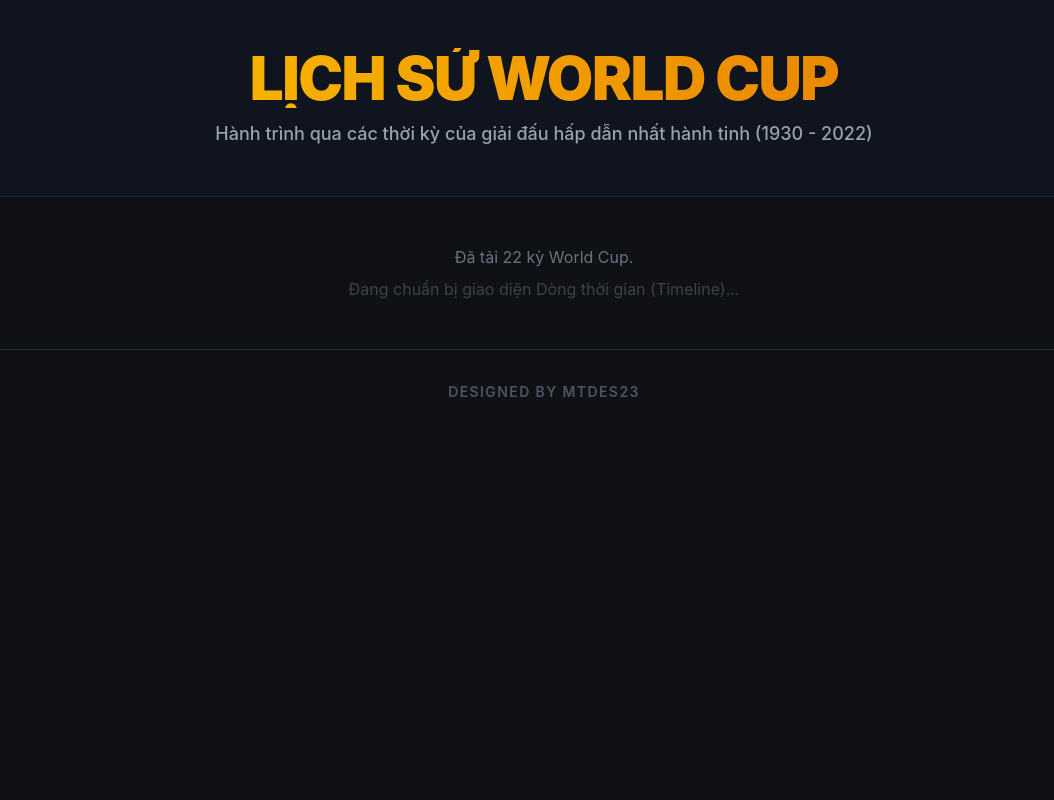
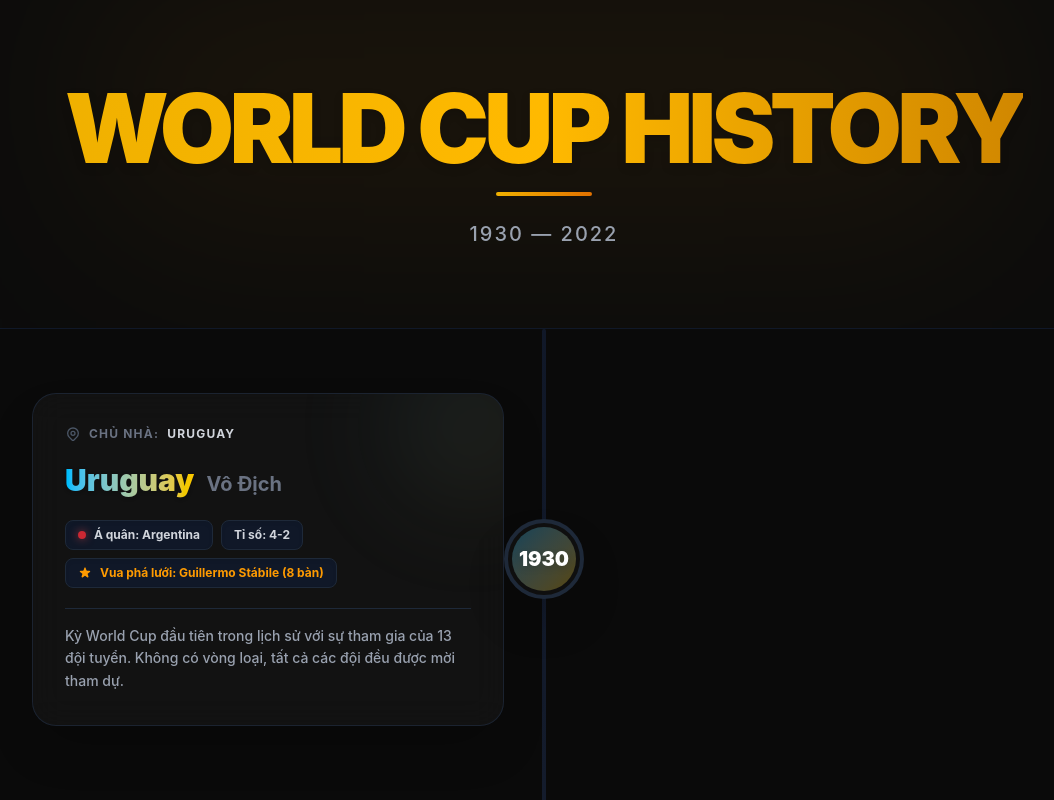
Before and after one commit to mtdes23/worldcup2026, a Vue app: page / in a window 1280 px wide. Shown: the top 800 px of the page, without its empty margins (96-1150 px from the left). Built offline with nearby package versions, Linux system fonts and the light colour scheme.

Commit message:
feat: implement Timeline component and beautiful layout

```diff
--- a/src/App.vue
+++ b/src/App.vue
@@ -1,32 +1,36 @@
 <script setup>
 import { ref } from 'vue'
 import historyData from './data/history.json'
+import TimelineList from './components/TimelineList.vue'
 
 const history = ref(historyData)
 </script>
 
 <template>
-  <div class="min-h-screen bg-[#0f1115] text-white font-sans selection:bg-emerald-500/30">
+  <div class="min-h-screen bg-[#0a0a0a] text-white font-sans selection:bg-amber-500/30 overflow-x-hidden">
     <!-- Hero Header -->
-    <header class="py-12 px-4 text-center border-b border-gray-800 bg-gray-900/50">
-      <h1 class="text-4xl md:text-6xl font-black text-transparent bg-clip-text bg-gradient-to-r from-yellow-400 to-amber-600 tracking-tight uppercase">
-        Lịch Sử World Cup
-      </h1>
-      <p class="text-gray-400 mt-3 font-medium text-lg max-w-2xl mx-auto">
-        Hành trình qua các thời kỳ của giải đấu hấp dẫn nhất hành tinh (1930 - 2022)
-      </p>
+    <header class="py-20 px-4 text-center border-b border-gray-900 bg-[#0c0c0c] relative overflow-hidden">
+      <!-- Decor Background -->
+      <div class="absolute top-0 left-1/2 transform -translate-x-1/2 w-full max-w-4xl h-full bg-gradient-to-b from-amber-500/10 to-transparent blur-[100px] pointer-events-none"></div>
+
+      <div class="relative z-10 flex flex-col items-center">
+        <h1 class="text-5xl md:text-7xl lg:text-8xl font-black text-transparent bg-clip-text bg-gradient-to-r from-yellow-500 via-amber-400 to-yellow-600 tracking-tighter uppercase drop-shadow-lg mb-4">
+          World Cup History
+        </h1>
+        <div class="h-1 w-24 bg-gradient-to-r from-yellow-500 to-amber-600 rounded-full mb-6"></div>
+        <p class="text-gray-400 font-medium text-lg md:text-xl tracking-widest uppercase">
+          1930 &mdash; 2022
+        </p>
+      </div>
     </header>
 
-    <!-- Content Placeholder -->
-    <main class="max-w-5xl mx-auto px-4 py-12">
-      <div class="text-center text-gray-500">
-        <p>Đã tải {{ history.length }} kỳ World Cup.</p>
-        <p class="mt-2 animate-pulse">Đang chuẩn bị giao diện Dòng thời gian (Timeline)...</p>
-      </div>
+    <!-- Content -->
+    <main class="w-full">
+      <TimelineList :history="history" />
     </main>
 
     <!-- Footer -->
-    <footer class="py-8 text-center text-gray-600 text-sm font-semibold uppercase tracking-widest border-t border-gray-800 mt-auto">
+    <footer class="py-12 text-center text-gray-500 text-xs font-bold uppercase tracking-widest border-t border-gray-900 bg-[#080808]">
       Designed by <a href="https://www.mtdes23.id.vn" target="_blank" class="hover:text-amber-500 transition-colors">mtdes23</a>
     </footer>
   </div>
@@ -34,6 +38,6 @@ const history = ref(historyData)
 
 <style>
 body {
-  background-color: #0f1115;
+  background-color: #0a0a0a;
 }
 </style>
--- /dev/null
+++ b/src/components/TimelineList.vue
@@ -0,0 +1,81 @@
+<template>
+  <div class="relative w-full max-w-6xl mx-auto py-16 px-4 sm:px-6">
+    <!-- Vertical Line -->
+    <div class="absolute left-10 sm:left-1/2 top-0 bottom-0 w-1 bg-gradient-to-b from-gray-900 via-gray-700 to-gray-900 transform sm:-translate-x-1/2 rounded-full"></div>
+
+    <div class="space-y-16 sm:space-y-24">
+      <div v-for="(item, index) in history" :key="item.year"
+           class="relative flex flex-col sm:flex-row items-start sm:items-center w-full group"
+           :class="index % 2 === 0 ? 'sm:flex-row-reverse' : ''">
+
+        <!-- Year Node (Center on Desktop, Left on Mobile) -->
+        <div class="absolute left-10 sm:left-1/2 w-16 h-16 sm:w-20 sm:h-20 bg-[#0f0f0f] border-4 border-gray-800 rounded-full flex items-center justify-center transform -translate-x-1/2 z-10 shadow-2xl transition-transform duration-500 group-hover:scale-110">
+          <!-- Inner glow ring -->
+          <div class="absolute inset-1 rounded-full opacity-30 group-hover:opacity-100 transition-opacity" :class="`bg-gradient-to-br ${item.color}`"></div>
+          <!-- Year Text -->
+          <span class="relative z-10 font-black text-white text-lg sm:text-xl drop-shadow-md">
+            {{ item.year }}
+          </span>
+        </div>
+
+        <!-- Spacer for alternating layout -->
+        <div class="hidden sm:block w-1/2 px-10"></div>
+
+        <!-- Content Card -->
+        <div class="w-full sm:w-1/2 pl-24 sm:pl-10 sm:pr-10 mt-2 sm:mt-0">
+          <div class="bg-[#141414]/80 backdrop-blur-lg border border-gray-800/80 rounded-3xl p-6 sm:p-8 shadow-2xl hover:bg-[#1a1a1a] transition-all duration-300 hover:-translate-y-2 relative overflow-hidden group-hover:border-gray-600">
+
+            <!-- Background glow inside card -->
+            <div class="absolute -top-12 -right-12 w-40 h-40 rounded-full blur-[60px] opacity-10 group-hover:opacity-20 transition-opacity pointer-events-none" :class="`bg-gradient-to-br ${item.color}`"></div>
+
+            <div class="relative z-10">
+              <!-- Header Info -->
+              <div class="flex items-center justify-between mb-5">
+                <div class="text-xs font-bold uppercase tracking-widest text-gray-500 flex items-center gap-2">
+                  <svg class="w-4 h-4 text-gray-600" fill="none" viewBox="0 0 24 24" stroke="currentColor"><path stroke-linecap="round" stroke-linejoin="round" stroke-width="2" d="M17.657 16.657L13.414 20.9a1.998 1.998 0 01-2.827 0l-4.244-4.243a8 8 0 1111.314 0z" /><path stroke-linecap="round" stroke-linejoin="round" stroke-width="2" d="M15 11a3 3 0 11-6 0 3 3 0 016 0z" /></svg>
+                  Chủ nhà: <span class="text-gray-300">{{ item.host }}</span>
+                </div>
+              </div>
+
+              <!-- Title -->
+              <h3 class="text-3xl font-black mb-1 flex flex-col sm:flex-row sm:items-baseline sm:gap-3 leading-tight">
+                <span class="text-transparent bg-clip-text drop-shadow-sm" :class="`bg-gradient-to-r ${item.color}`">{{ item.champion }}</span>
+                <span class="text-gray-500 text-xl font-bold mt-1 sm:mt-0">Vô Địch</span>
+              </h3>
+
+              <!-- Stats Badges -->
+              <div class="flex flex-wrap gap-2 my-5">
+                <span class="px-3 py-1.5 rounded-lg bg-gray-900 border border-gray-800 text-xs font-bold text-gray-300 flex items-center gap-2 shadow-inner">
+                  <div class="w-2 h-2 rounded-full bg-red-500/80 shadow-[0_0_8px_rgba(239,68,68,0.6)]"></div>
+                  Á quân: {{ item.runnerUp }}
+                </span>
+                <span class="px-3 py-1.5 rounded-lg bg-gray-900 border border-gray-800 text-xs font-bold text-gray-300 flex items-center shadow-inner">
+                  Tỉ số: {{ item.score }}
+                </span>
+                <span class="px-3 py-1.5 rounded-lg bg-gray-900 border border-gray-800 text-xs font-bold text-amber-500 flex items-center gap-2 shadow-inner w-full sm:w-auto">
+                  <svg class="w-3.5 h-3.5" fill="currentColor" viewBox="0 0 20 20"><path d="M9.049 2.927c.3-.921 1.603-.921 1.902 0l1.07 3.292a1 1 0 00.95.69h3.462c.969 0 1.371 1.24.588 1.81l-2.8 2.034a1 1 0 00-.364 1.118l1.07 3.292c.3.921-.755 1.688-1.54 1.118l-2.8-2.034a1 1 0 00-1.175 0l-2.8 2.034c-.784.57-1.838-.197-1.539-1.118l1.07-3.292a1 1 0 00-.364-1.118L2.98 8.72c-.783-.57-.38-1.81.588-1.81h3.461a1 1 0 00.951-.69l1.07-3.292z" /></svg>
+                  Vua phá lưới: {{ item.topScorer }}
+                </span>
+              </div>
+
+              <!-- Description -->
+              <p class="text-gray-400 text-sm leading-relaxed border-t border-gray-800 pt-4 font-medium">
+                {{ item.description }}
+              </p>
+            </div>
+          </div>
+        </div>
+
+      </div>
+    </div>
+  </div>
+</template>
+
+<script setup>
+defineProps({
+  history: {
+    type: Array,
+    required: true
+  }
+})
+</script>
```
Also changed, not shown: 1 other file (tests, documents, lock files or other folders).
